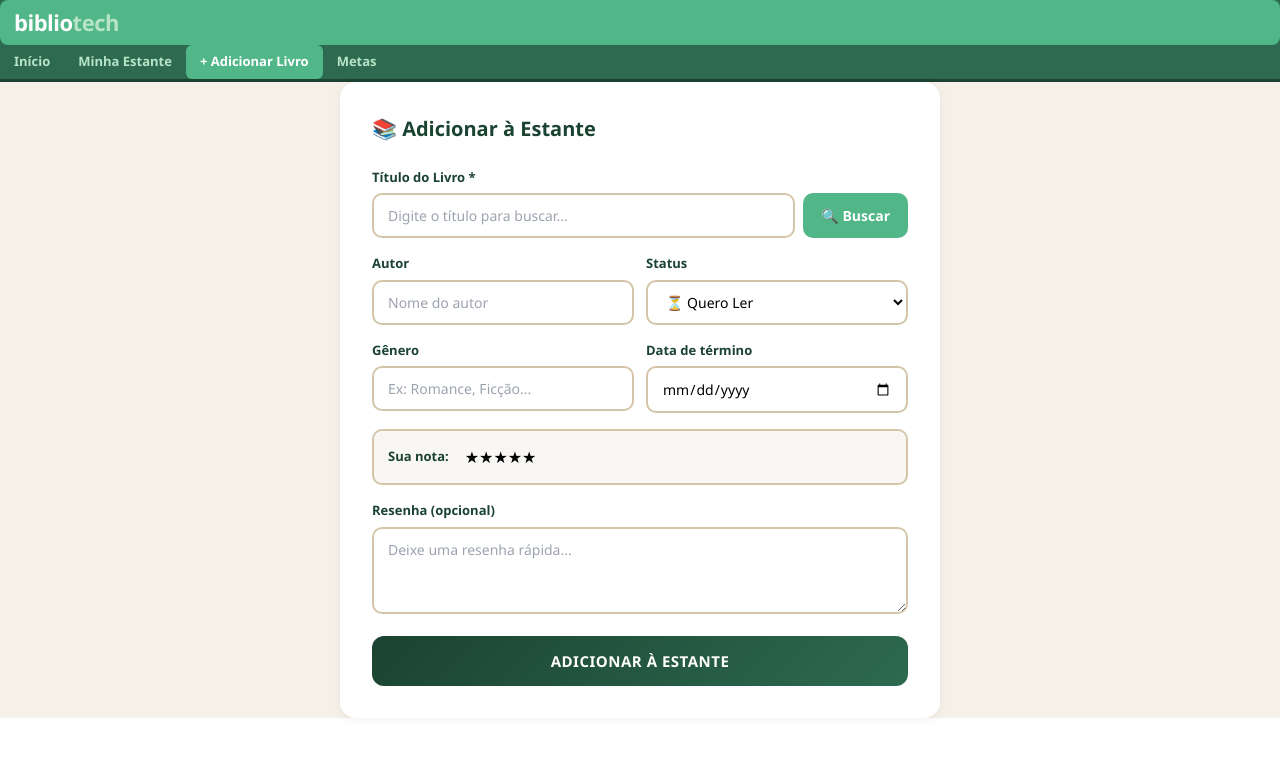
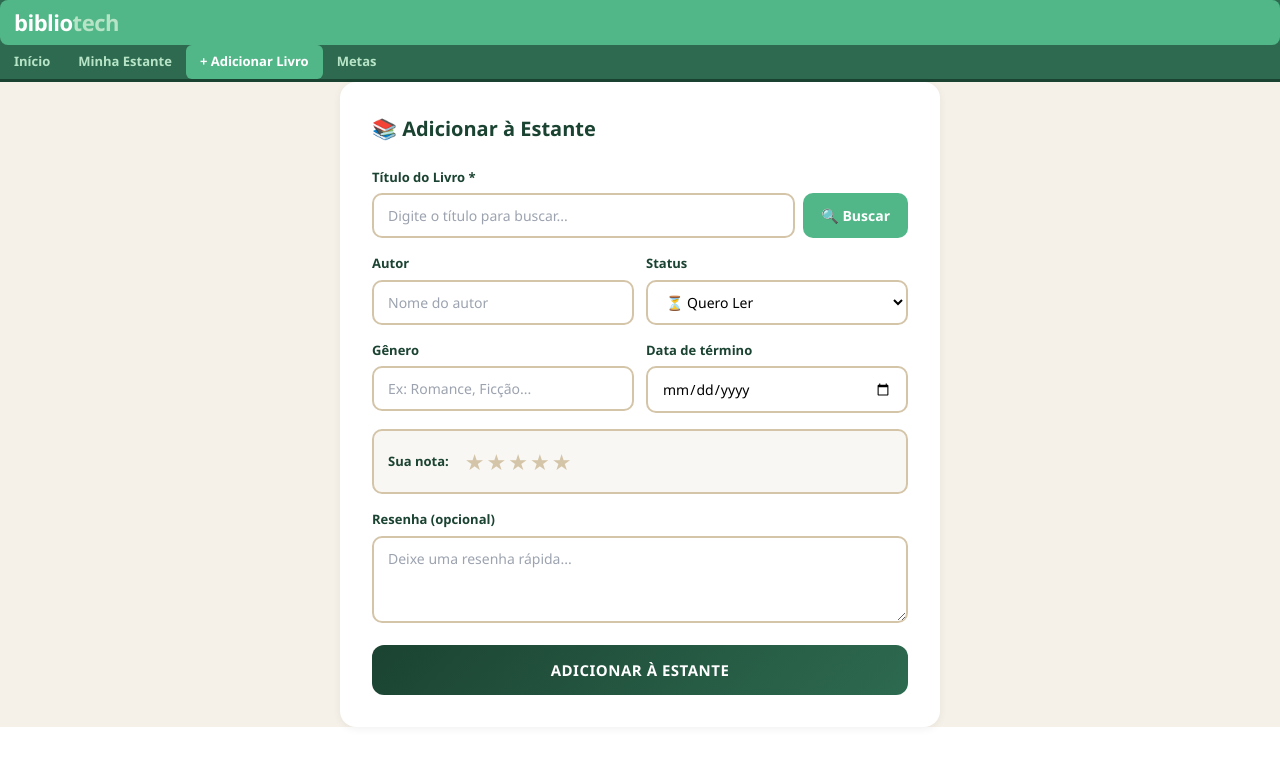
Before and after one commit to GuilhermeADS13/bibliotech, a React (Vite) app: page / in a window 1280 px wide. Both pictures are taken after a click on the button "+ Adicionar Livro". Shown: the top 766 px of the page. Built offline with nearby package versions, Linux system fonts and the light colour scheme.

Commit message:
feat: skoob-style redesign - src/components/StarRating.jsx

```diff
--- a/src/components/StarRating.jsx
+++ b/src/components/StarRating.jsx
@@ -1,15 +1,18 @@
 export function StarRating({ rating, setRating, interactive = false }) {
   return (
-    <div className="flex gap-1">
+    <div style={{ display: 'flex', gap: '2px' }}>
       {[1, 2, 3, 4, 5].map((star) => (
-        <button
-          key={star}
-          type="button"
-          disabled={!interactive}
+        <button key={star} type="button" disabled={!interactive}
           onClick={() => interactive && setRating(star)}
-          className={`text-xl ${star <= rating ? 'text-yellow-400' : 'text-gray-300'}
-            ${interactive ? 'hover:scale-110 transition-transform' : ''}`}
-        >
+          style={{
+            background: 'none', border: 'none', cursor: interactive ? 'pointer' : 'default',
+            fontSize: interactive ? '22px' : '16px', padding: '0',
+            color: star <= rating ? '#f59e0b' : '#d4c5a9',
+            transform: interactive ? 'scale(1)' : undefined,
+            transition: 'transform 0.1s ease'
+          }}
+          onMouseEnter={e => { if (interactive) e.currentTarget.style.transform = 'scale(1.2)'; }}
+          onMouseLeave={e => { if (interactive) e.currentTarget.style.transform = 'scale(1)'; }}>
           ★
         </button>
       ))}
```
